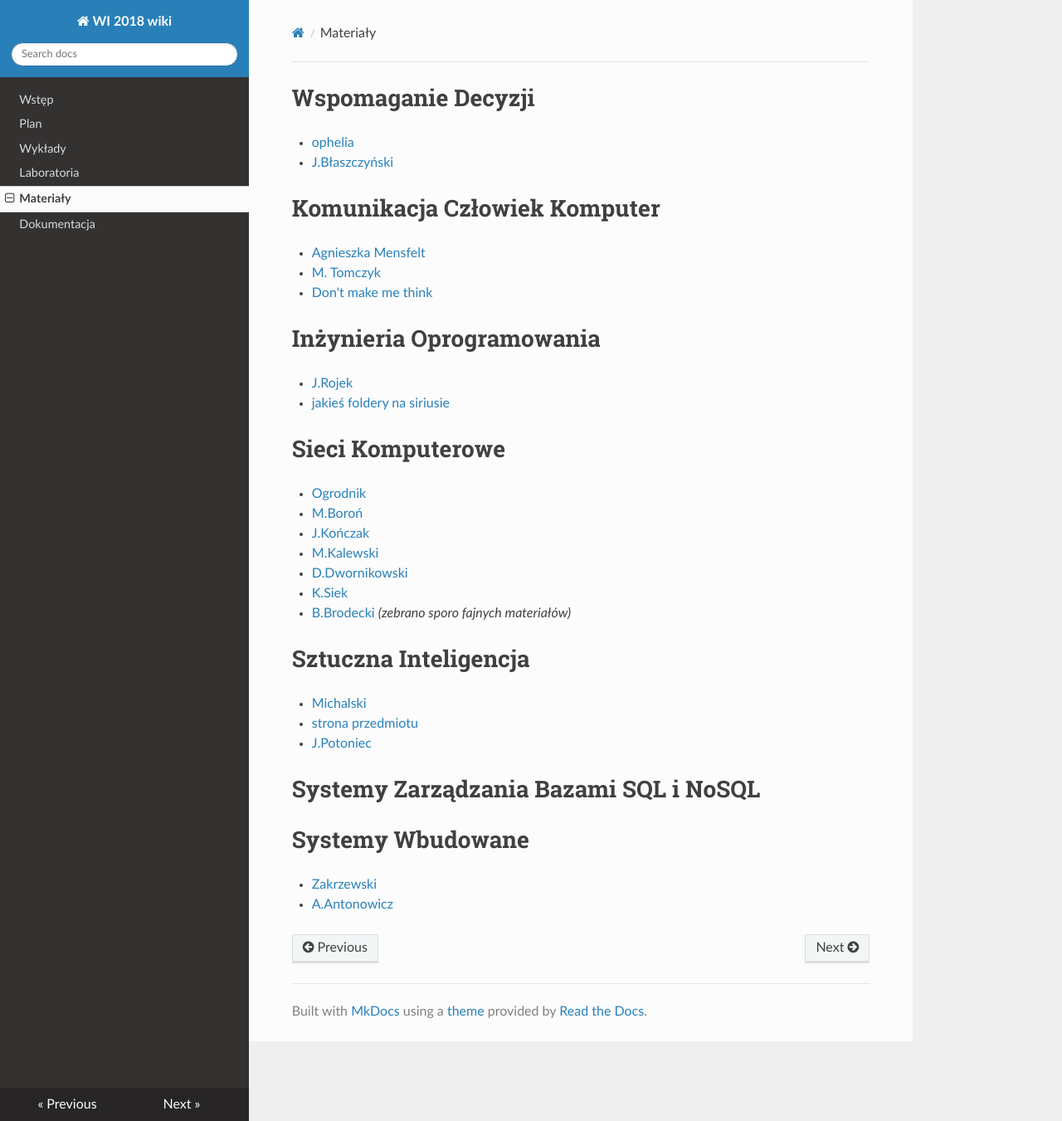
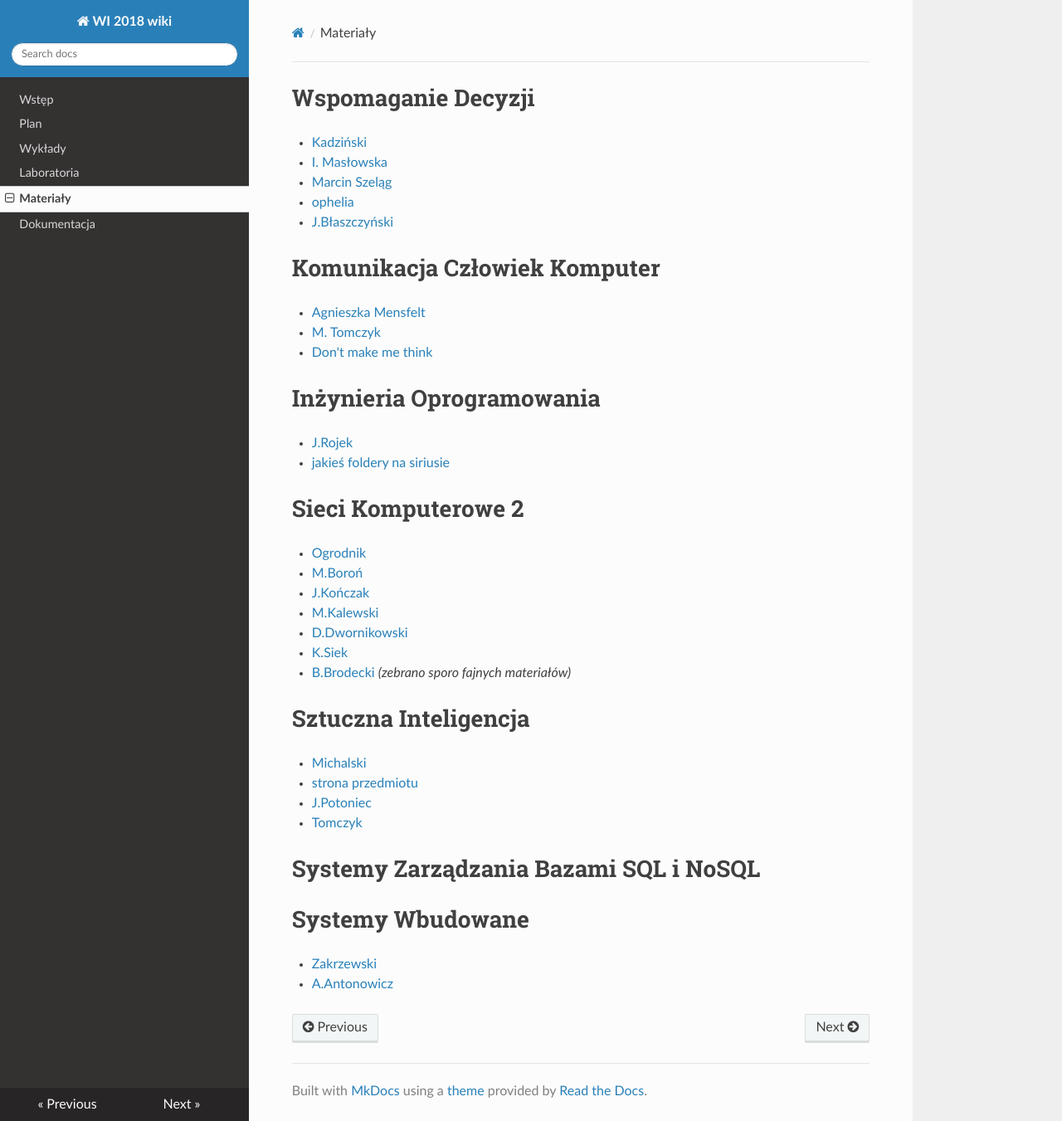
Before and after one commit to PUT-WI-18/wi18-wiki-sem5, an MkDocs documentation site: the page built from docs/materialy.md, in a window 1280 px wide and 1351 px high. Shown: the whole window at 83% size. Built offline with MkDocs 1.6.1, drawn with Linux system fonts in a browser that asks for light colours; nearby versions of some CDN libraries.

Commit message:
Update materialy.md

```diff
--- a/docs/materialy.md
+++ b/docs/materialy.md
@@ -1,4 +1,7 @@
 # Wspomaganie Decyzji
+- [Kadziński](http://www.cs.put.poznan.pl/mkadzinski/wd/?fbclid=IwAR0-0SqzXPY7zpY16E7qiMq6rCbFrPhGX2JvDbTjPsz2HFRyp2oTddQ0MGs)
+- [I. Masłowska](http://www.cs.put.poznan.pl/imaslowska/wd/)
+- [Marcin Szeląg](http://www.cs.put.poznan.pl/mszelag/Teaching/teaching.html)
 - [ophelia](https://ophelia.cs.put.poznan.pl/webdav/wd/students/)
 - [J.Błaszczyński](http://www.cs.put.poznan.pl/jblaszczynski/wdb/)
 
@@ -11,8 +14,7 @@
 - [J.Rojek](http://www.cs.put.poznan.pl/jrojek/io1.html)
 - [jakieś foldery na siriusie](http://sirius.cs.put.poznan.pl/~inf59835/IO/)
 
-
-# Sieci Komputerowe
+# Sieci Komputerowe 2
 - [Ogrodnik](https://www.cs.put.poznan.pl/msajkowski/for-students/)
 - [M.Boroń](http://www.cs.put.poznan.pl/mboron/sk2.html)
 - [J.Kończak](http://www.cs.put.poznan.pl/jkonczak/sk2)
@@ -25,6 +27,7 @@
 - [Michalski](http://www.cs.put.poznan.pl/amichalski/si.dzienne/index.html)
 - [strona przedmiotu](http://www.cs.put.poznan.pl/si/)
 - [J.Potoniec](http://www.cs.put.poznan.pl/jpotoniec/?page_id=12)
+- [Tomczyk](http://www.cs.put.poznan.pl/mtomczyk/index.php/sample-page/iai/)
 
 # Systemy Zarządzania Bazami SQL i NoSQL
 
```
